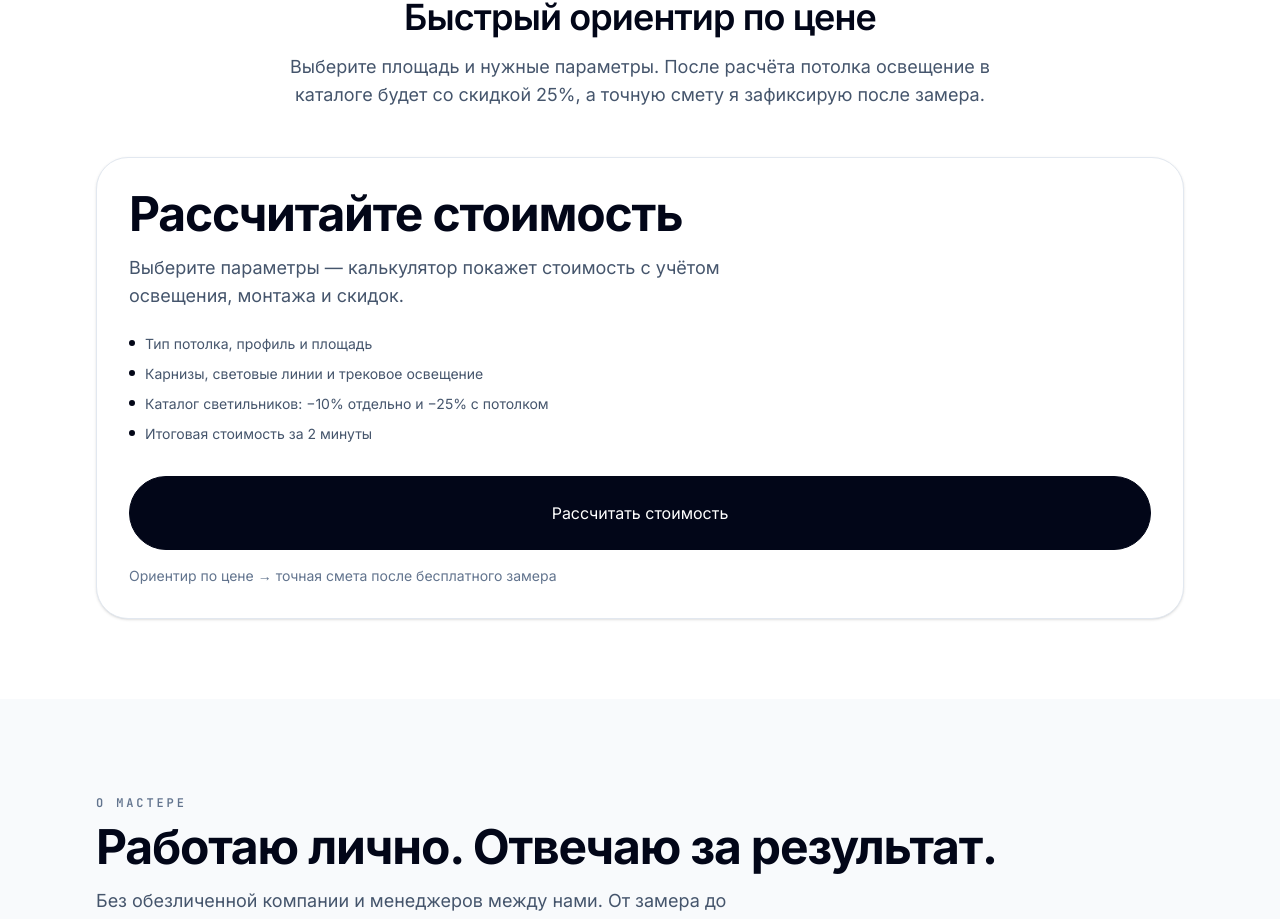
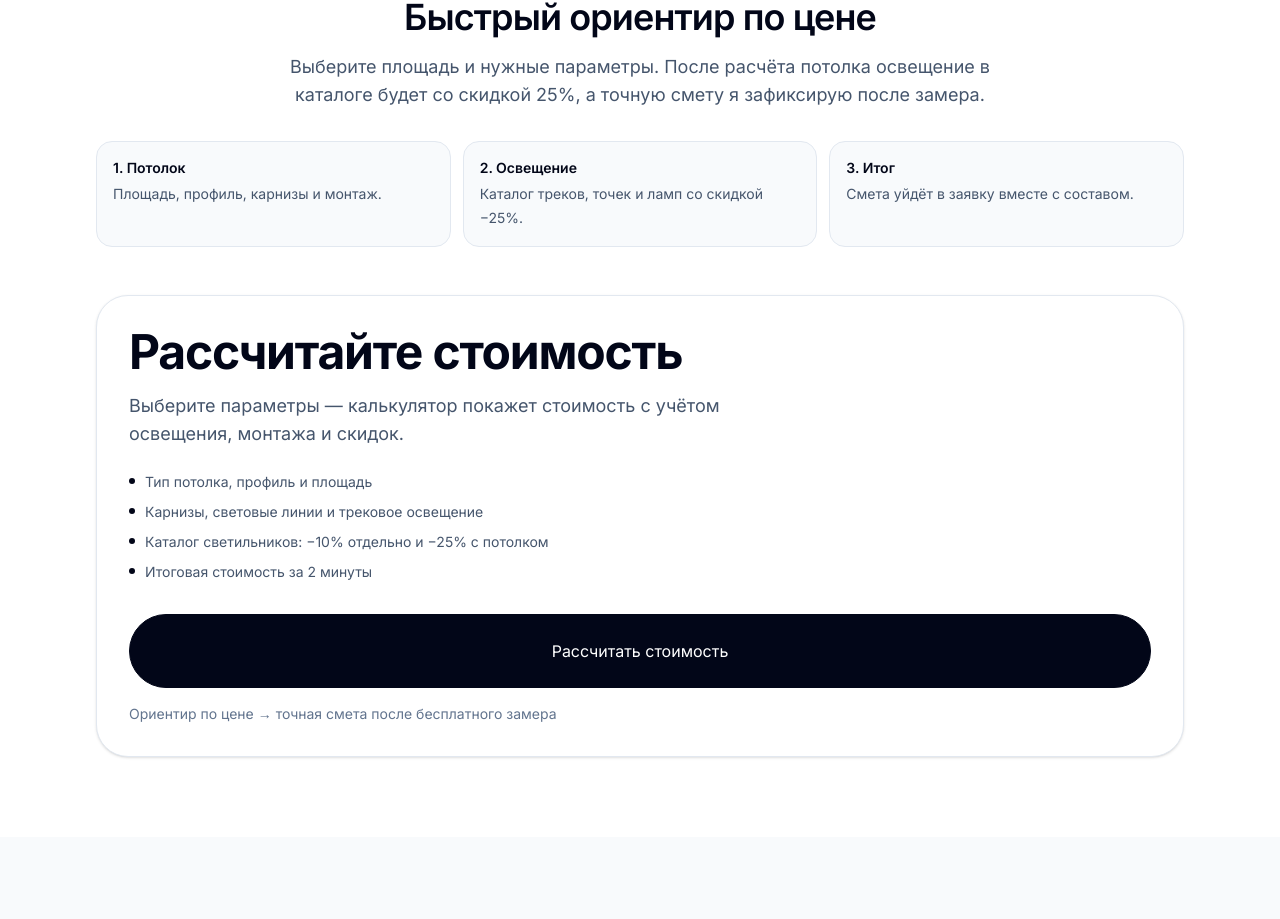
Before and after one commit to svladimirtsk-crypto/nextjs-potolkovo, a Next.js app: page / in a window 1280 px wide. Shown: the part 1747-2666 px from the top of the page. Built offline with nearby package versions, Linux system fonts and the light colour scheme.

Commit message:
Add pricing information section to home page

```diff
--- a/components/home/home-price.tsx
+++ b/components/home/home-price.tsx
@@ -29,6 +29,19 @@ export function HomePrice() {
           </p>
         </div>
 
+        <div className="mt-8 grid gap-3 sm:grid-cols-3">
+          {[
+            { title: "1. Потолок", text: "Площадь, профиль, карнизы и монтаж." },
+            { title: "2. Освещение", text: "Каталог треков, точек и ламп со скидкой −25%." },
+            { title: "3. Итог", text: "Смета уйдёт в заявку вместе с составом." },
+          ].map((item) => (
+            <div key={item.title} className="rounded-2xl border border-slate-200 bg-slate-50 p-4 text-left">
+              <p className="text-sm font-semibold text-slate-950">{item.title}</p>
+              <p className="mt-1 text-sm leading-6 text-slate-600">{item.text}</p>
+            </div>
+          ))}
+        </div>
+
         <div className="mt-10 sm:mt-12">
           <CalculatorTeaser source="homepage" />
         </div>
```
